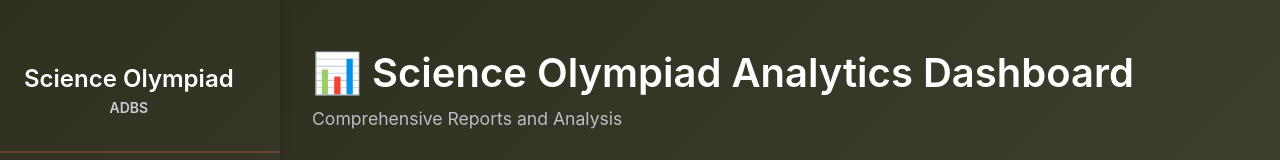
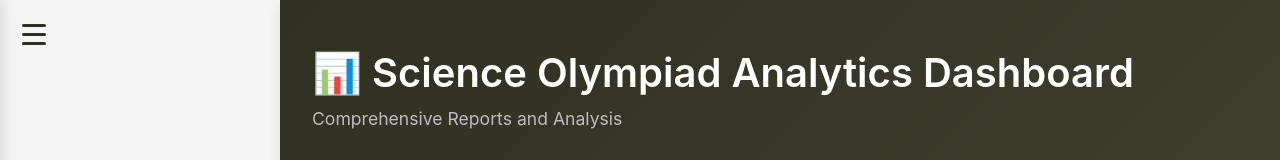
Before and after one commit to Shashidharak89/SCIENCE-OLYMPIAD-ADBS, a Next.js app: page / in a window 1280 px wide. Shown: the top 160 px of the page. Built offline with nearby package versions, Linux system fonts and the light colour scheme; no server answers; the database is empty.

Commit message:
sidebar is working fine

```diff
--- a/src/components/Shell.module.css
+++ b/src/components/Shell.module.css
@@ -22,21 +22,21 @@
 
 .hamburger span {
   display: block;
-  width: 6px;
-  height: 6px;
-  border-radius: 50%;
+  height: 3px;
+  width: 24px;
+  border-radius: 2px;
   background: var(--color-dark);
   transition: transform 0.25s ease, opacity 0.2s ease;
 }
 
 .hamburger.open span:nth-child(1) {
-  transform: translateX(9px) translateY(9px) rotate(45deg);
+  transform: translateY(9px) rotate(45deg);
 }
 .hamburger.open span:nth-child(2) {
   opacity: 0;
 }
 .hamburger.open span:nth-child(3) {
-  transform: translateX(-9px) translateY(-9px) rotate(-45deg);
+  transform: translateY(-9px) rotate(-45deg);
 }
 
 .sidebarWrap {
@@ -44,29 +44,19 @@
   left: 0;
   top: 0;
   bottom: 0;
-  transform: translateX(-110%);
-  transition: transform 300ms cubic-bezier(.2,.9,.2,1);
+  width: 280px;
+  transform: translateX(-100%);
+  transition: transform 300ms cubic-bezier(0.2, 0.9, 0.2, 1);
   z-index: 50;
 }
 
 .sidebarWrap.show {
-  transform: translateX(0%);
+  transform: translateX(0);
 }
 
 .content {
   flex: 1 1 auto;
-  margin-left: 0; /* sidebar overlays on small screens */
   width: 100%;
+  margin-left: 0;
   transition: margin-left 300ms ease;
 }
-
-@media (min-width: 1000px) {
-  .sidebarWrap {
-    transform: none;
-    position: relative;
-    width: 280px;
-  }
-  .hamburger {
-    display: none;
-  }
-}
```
